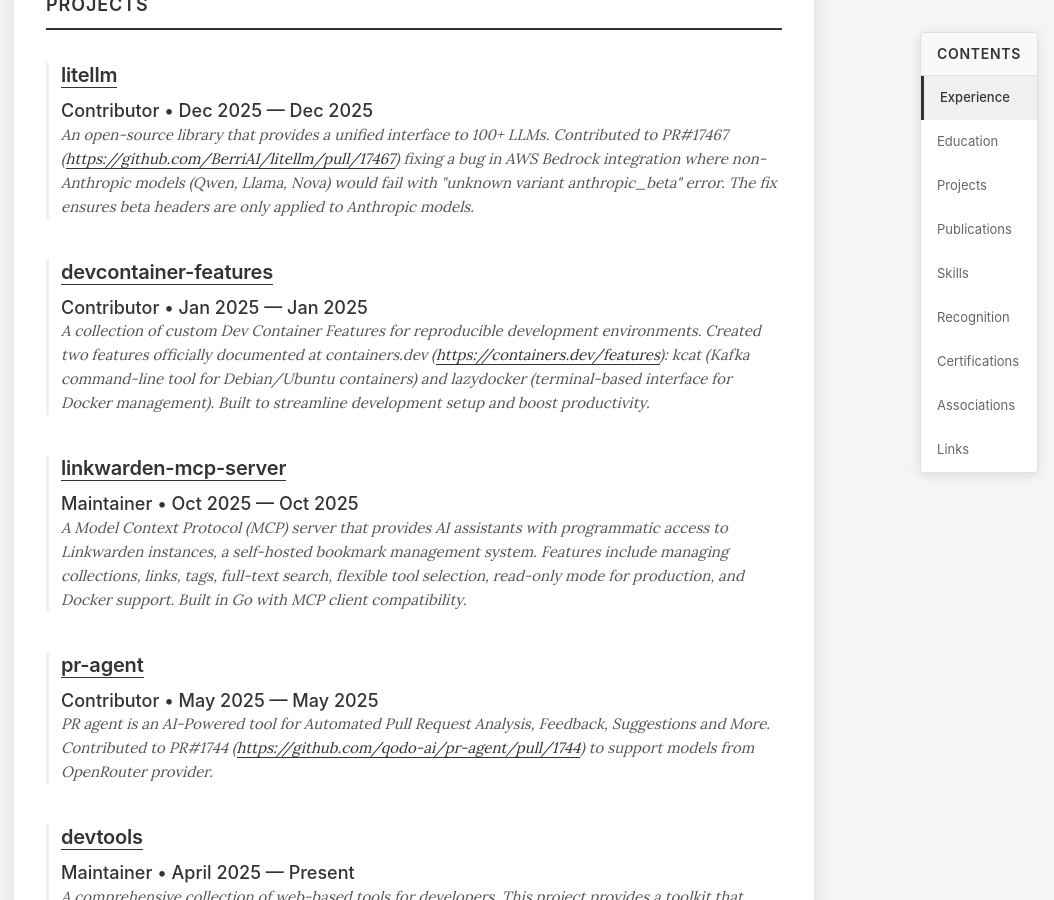
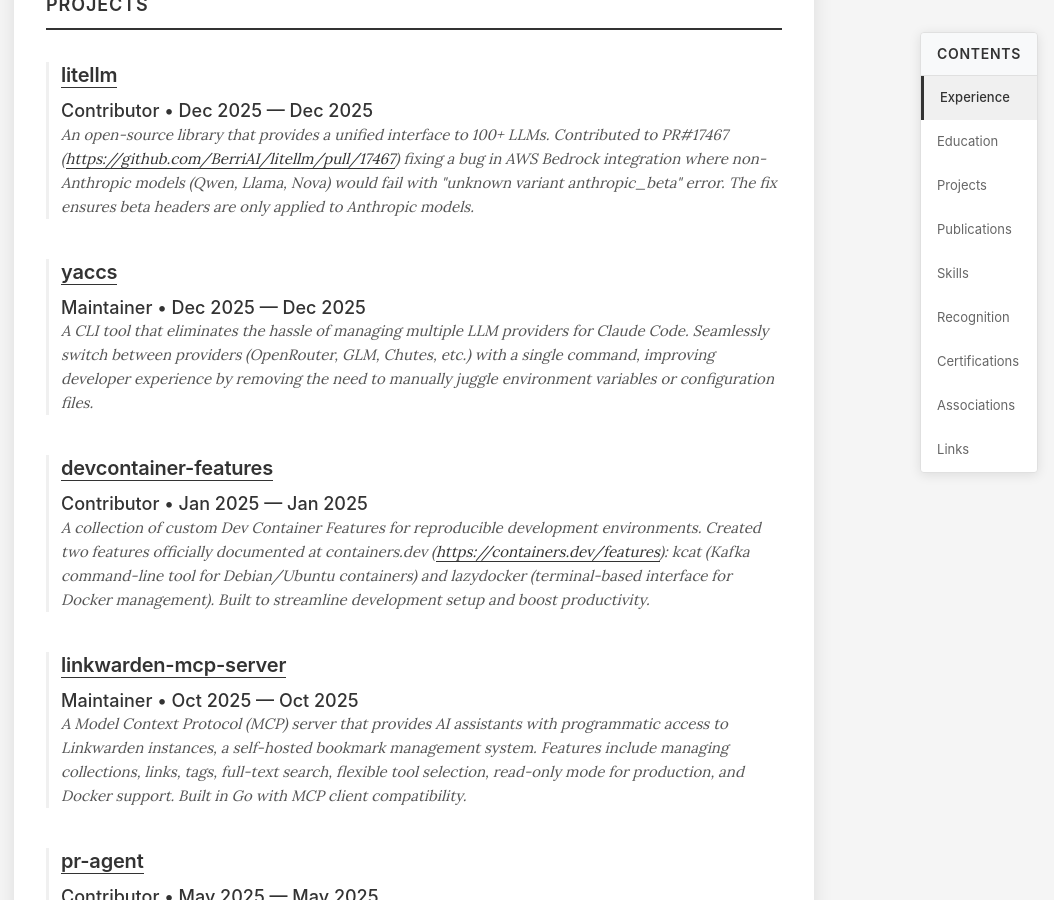
Before and after one commit to irfansofyana/resume, a Jekyll site: the page built from index.html, in a window 1280 px wide and 900 px high, scrolled down 4717 px. Shown: the whole window, without its empty margins (226-1280 px from the left). Built offline with Jekyll 4.4.1, drawn with Linux system fonts in a browser that asks for light colours.

Commit message:
Add yaccs project to resume
YACCS (Yet Another Claude Code Switcher) is a CLI tool that eliminates the hassle of managing multiple LLM providers for Claude Code. Seamlessly switch between providers (OpenRouter, GLM, Chutes, etc.) with a single command, improving developer experience by removing the need to manually juggle environment variables or configuration files.

```diff
--- a/_data/projects.yml
+++ b/_data/projects.yml
@@ -6,6 +6,12 @@
   duration: Dec 2025 — Dec 2025
   url: https://github.com/BerriAI/litellm
   description: An open-source library that provides a unified interface to 100+ LLMs. Contributed to PR#17467 (<a href="https://github.com/BerriAI/litellm/pull/17467" target="_blank" rel="noopener noreferrer">https://github.com/BerriAI/litellm/pull/17467</a>) fixing a bug in AWS Bedrock integration where non-Anthropic models (Qwen, Llama, Nova) would fail with "unknown variant anthropic_beta" error. The fix ensures beta headers are only applied to Anthropic models.
+
+- project: yaccs
+  role: Maintainer
+  duration: Dec 2025 — Dec 2025
+  url: https://github.com/irfansofyana/yaccs
+  description: A CLI tool that eliminates the hassle of managing multiple LLM providers for Claude Code. Seamlessly switch between providers (OpenRouter, GLM, Chutes, etc.) with a single command, improving developer experience by removing the need to manually juggle environment variables or configuration files.
 
 - project: devcontainer-features
   role: Contributor
```
